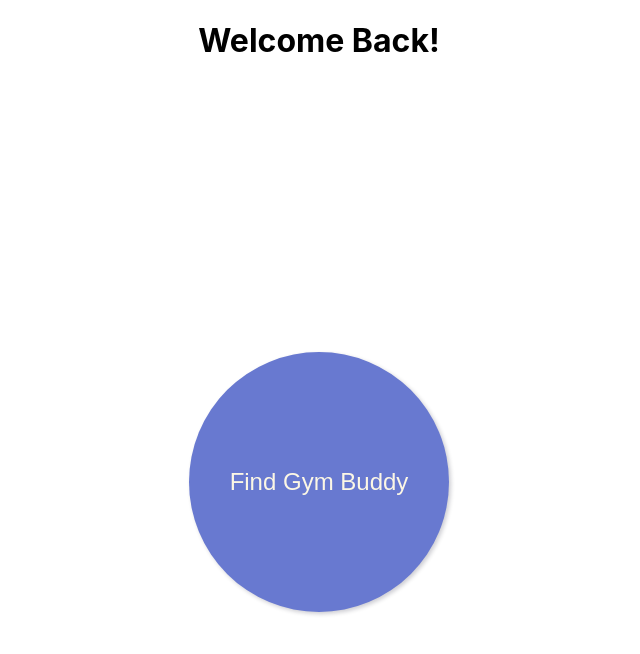
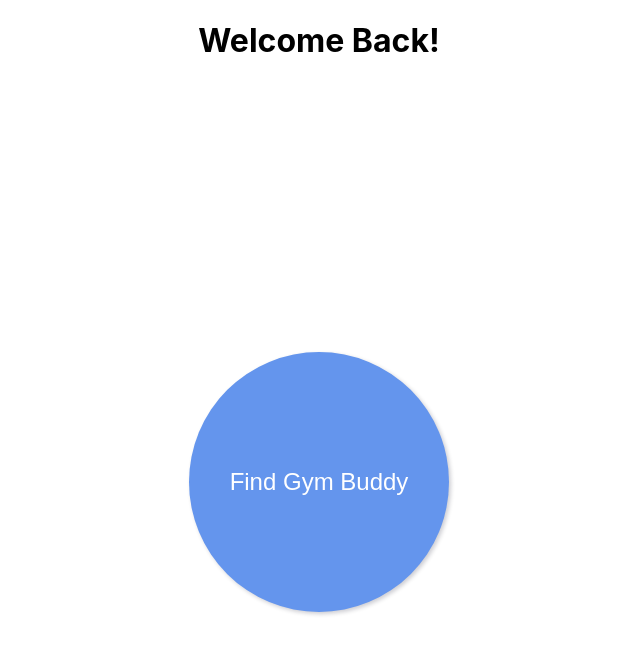
Before and after one commit to tatumamckinnis/GymApp, a React (Create React App) app in the folder front/: page /userhome in a window 1280 px wide. Shown: the top 654 px of the page, without its empty margins (321-961 px from the left). Built offline with nearby package versions, Linux system fonts and the light colour scheme.

Commit message:
new changes

```diff
--- a/front/src/App.css
+++ b/front/src/App.css
@@ -73,8 +73,8 @@
   width: 260px; /* Ensure the width is equal to the height */
   height: 260px; /* This is already set */
   border-radius: 50%; /* This makes the button round */
-  background-color: #6879D0;
-  color: #FCF7E5; /* Example text color */
+  background-color: cornflowerblue;
+  color: white; /* Example text color */
   border: none; /* Remove default border */
   cursor: pointer; /* Change cursor to pointer */
   font-size: 1.5em; /* Example font size */
```
